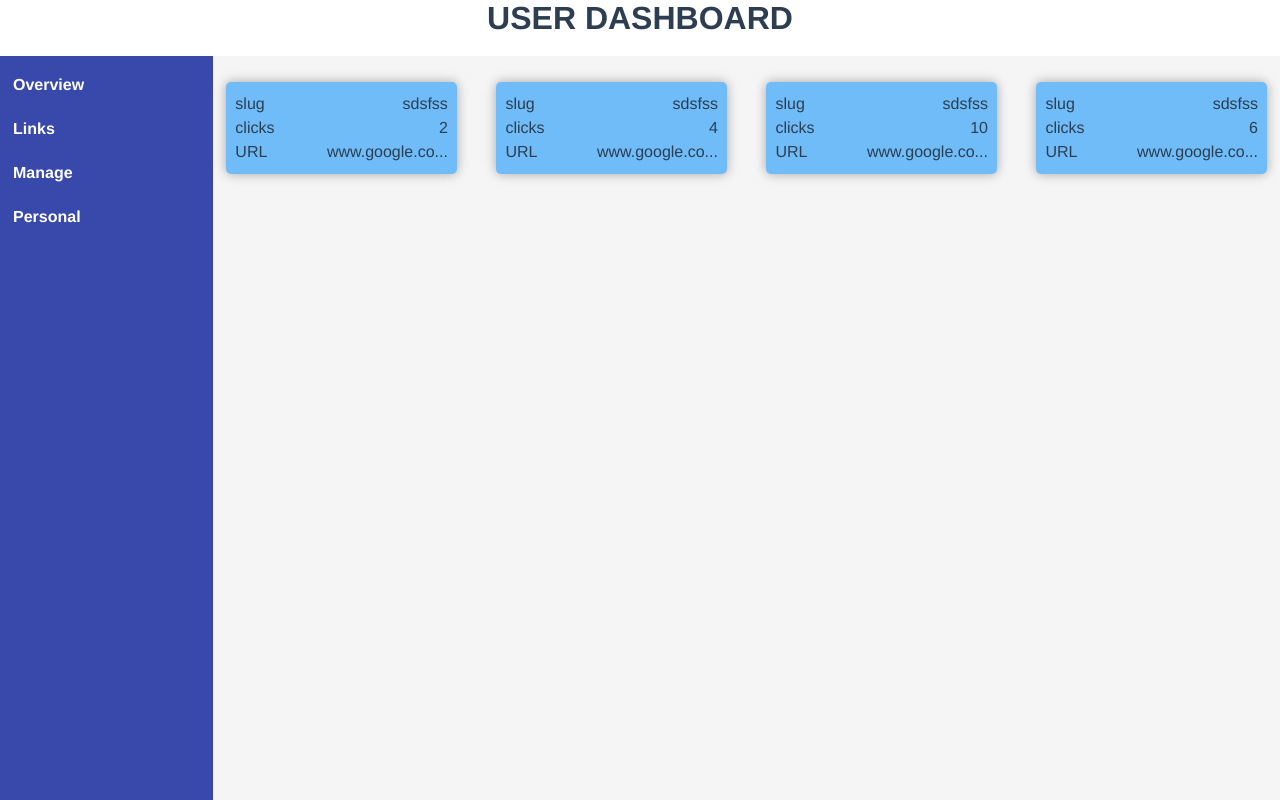
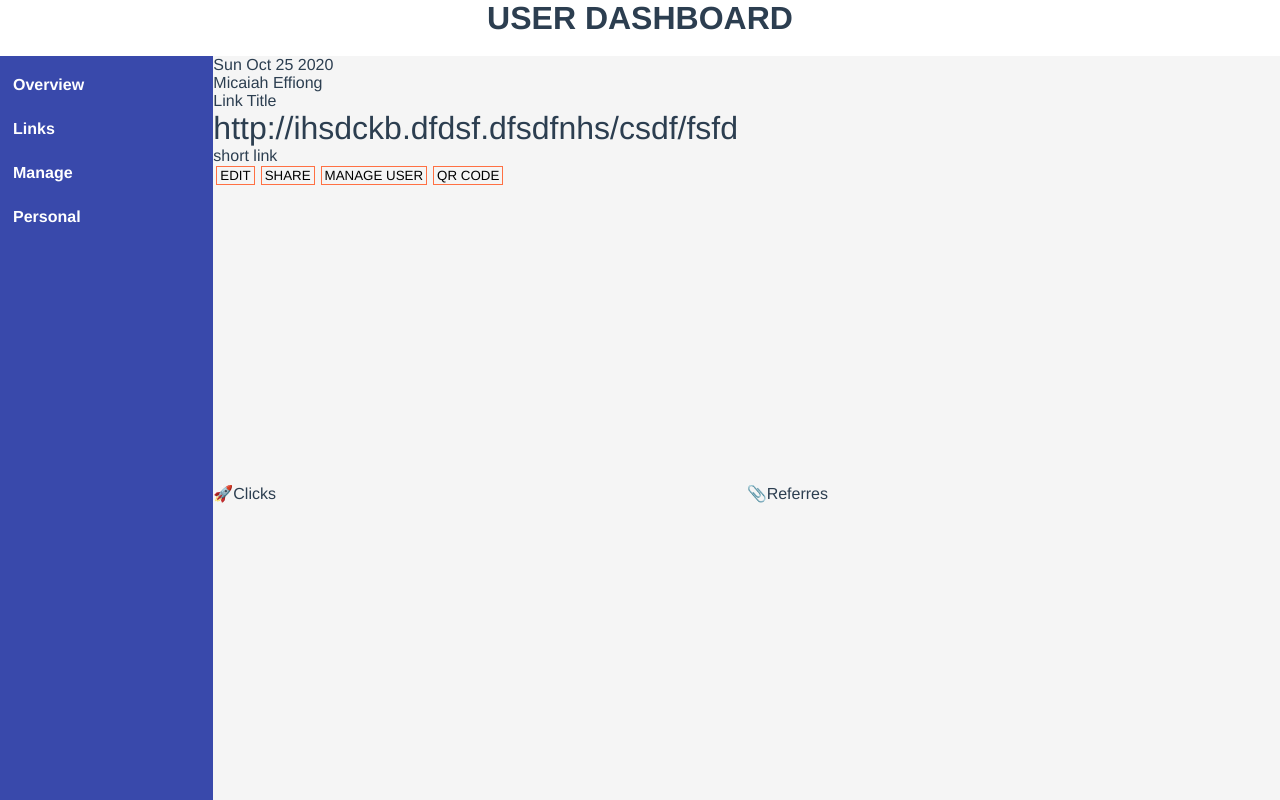
Before and after one commit to micaiah-effiong/url-shortener, a Vue app in the folder public/: page /links in a window 1280 px wide. Built offline with nearby package versions, Linux system fonts and the light colour scheme.

Commit message:
working on layout

```diff
--- a/public/src/components/links-page/links.vue
+++ b/public/src/components/links-page/links.vue
@@ -1,5 +1,5 @@
 <template>
-  <div class="group">
+  <!--   <div class="group">
     <div class="group-card" v-for="(i, y) in links" v-bind:key="y">
       <div class="card-item">
         <div>slug</div>
@@ -13,11 +13,26 @@
         <div>URL</div>
         <div>{{ i.url.slice(0, 13) }}...</div>
       </div>
-      <!-- <div class="card-item">
+      <div class="card-item">
         <div>createdAt</div>
         <div>{{ i.createdAt }}</div>
-      </div> -->
+      </div>
     </div>
+  </div> -->
+  <div class="flex">
+    <div style="width: 100%;">
+      <div>Sun Oct 25 2020</div>
+      <div>Micaiah Effiong</div>
+      <div>Link Title</div>
+      <div style="font-size: 2em;">http://ihsdckb.dfdsf.dfsdfnhs/csdf/fsfd</div>
+      <div>short link</div>
+      <button class="option-btn">EDIT</button>
+      <button class="option-btn">SHARE</button>
+      <button class="option-btn">MANAGE USER</button>
+      <button class="option-btn">QR CODE</button>
+    </div>
+    <div class="panel">🚀Clicks</div>
+    <div class="panel">📎Referres</div>
   </div>
 </template>
 
@@ -66,6 +81,26 @@ export default {
 </script>
 
 <style scoped>
+.option-btn {
+  background-color: #f5f5f5;
+  border: 1px solid #ff7043;
+  padding: 1px 3px;
+  margin: 1px 3px;
+}
+
+.flex {
+  display: flex;
+  height: 100%;
+  flex-wrap: wrap;
+}
+
+.panel {
+  height: auto;
+  width: 50%;
+}
+</style>
+
+<!-- <style scoped>
 .group {
   display: flex;
   text-align: left;
@@ -116,4 +151,4 @@ export default {
     justify-content: space-evenly;
   }
 }
-</style>
+</style> -->
```
